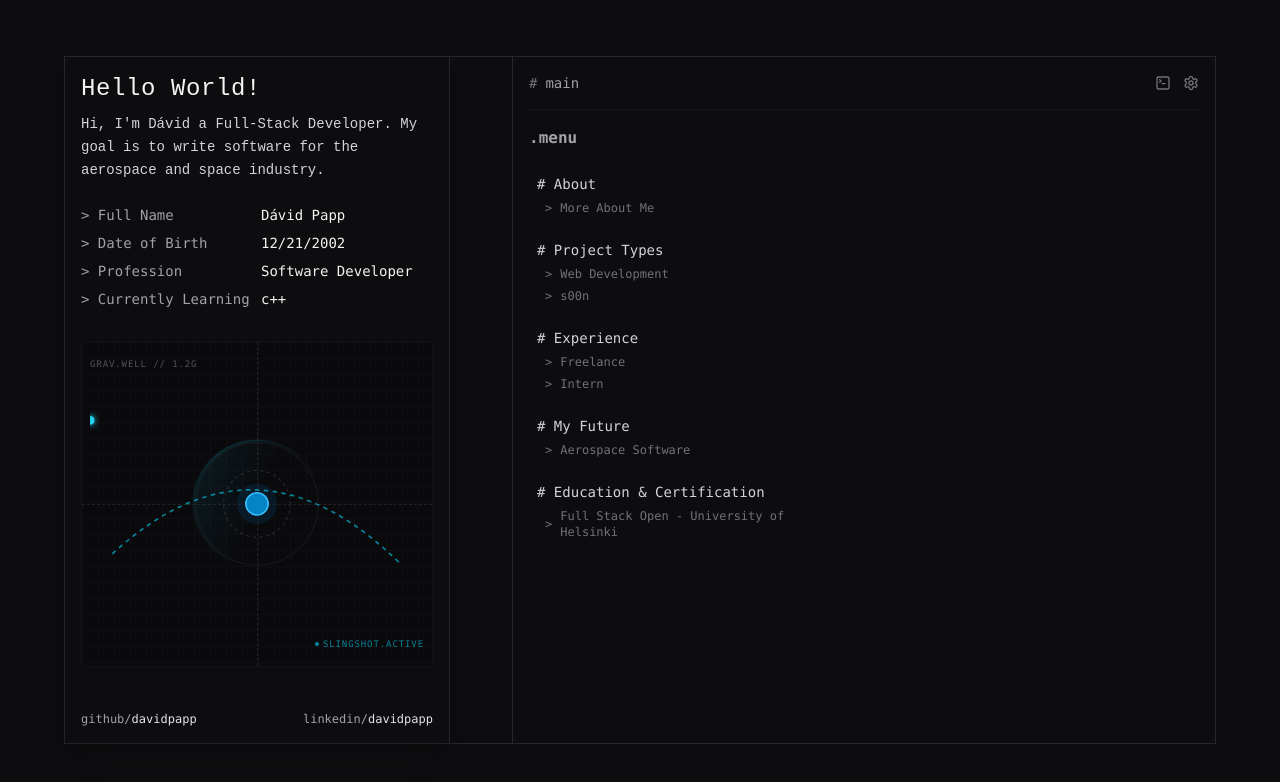
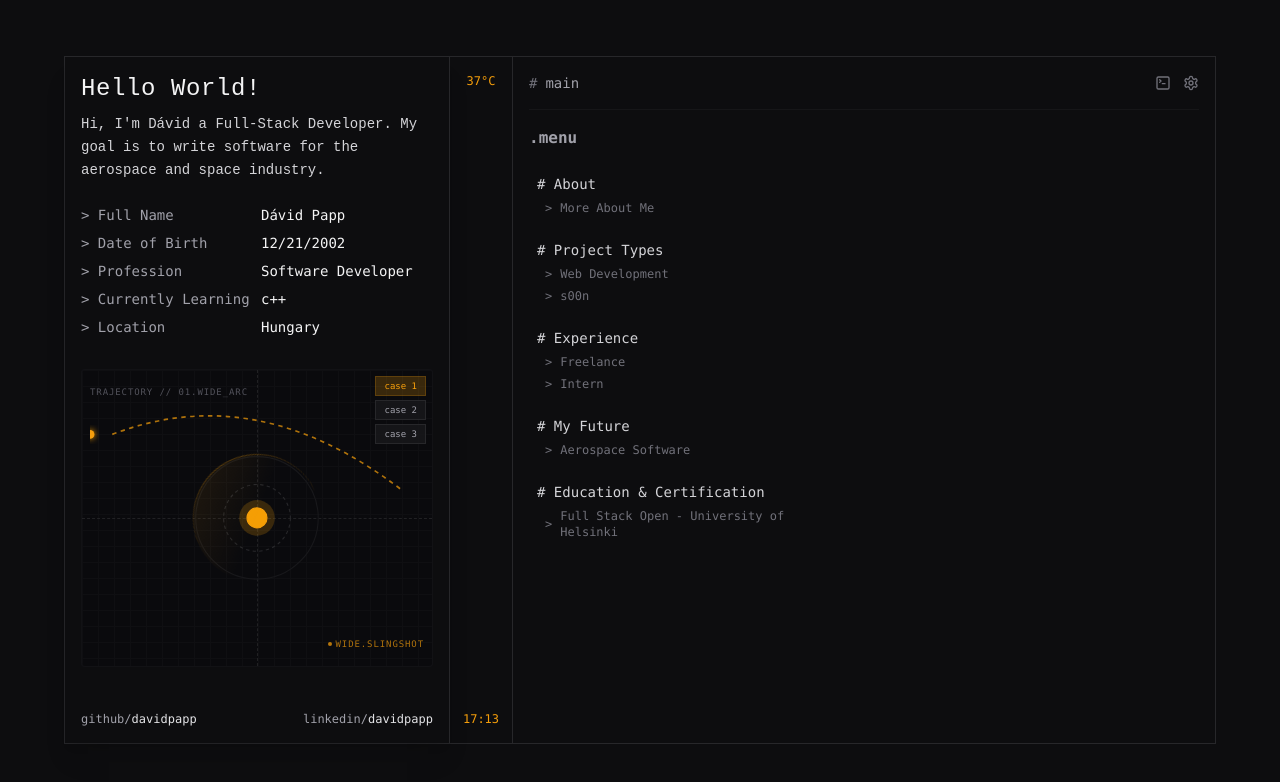
Before and after one commit to impappdavid/portfolio, a Next.js app: page / in a window 1280 px wide. Shown: the top 782 px of the page. Built offline with nearby package versions, Linux system fonts and the light colour scheme; a web font is replaced by a local one.

Commit message:
Changing some animation and modifying the terminal commands

```diff
--- a/src/app/page.tsx
+++ b/src/app/page.tsx
@@ -1,4 +1,5 @@
 "use client";
+import HungaryWidget from "@/components/my-components/home/Info";
 import Intro from "@/components/my-components/home/Intro";
 import MainMenu from "@/components/my-components/home/Menu";
 import ReactLenis from "@studio-freight/react-lenis";
@@ -24,9 +25,7 @@ export default function Home() {
         >
           <div className="w-full max-w-6xl border border-zinc-800 h-screen flex">
             <Intro />
-            <div className="min-w-16 h-fill p-2 border-x border-zinc-800 text-white">
-
-            </div>
+            <HungaryWidget />
             <MainMenu />
           </div>
         </div>
--- /dev/null
+++ b/src/components/my-components/home/Info.tsx
@@ -0,0 +1,27 @@
+import { useState, useEffect } from "react";
+
+export default function HungaryWidget() {
+  const [hungaryTime, setHungaryTime] = useState("");
+
+  useEffect(() => {
+    const updateTime = () => {
+      const timeString = new Date().toLocaleTimeString("en-GB", {
+        timeZone: "Europe/Budapest",
+        hour: "2-digit",
+        minute: "2-digit",
+      });
+      setHungaryTime(timeString);
+    };
+
+    updateTime();
+    const interval = setInterval(updateTime, 1000);
+    return () => clearInterval(interval);
+  }, []);
+
+  return (
+    <div className="min-w-16 h-full p-4 border-x border-zinc-800 text-[#f59e0b] flex flex-col justify-between items-center text-xs font-mono">
+      <span>37°C</span>
+      <span>{hungaryTime}</span>
+    </div>
+  );
+}
--- a/src/components/my-components/home/Intro.tsx
+++ b/src/components/my-components/home/Intro.tsx
@@ -1,7 +1,29 @@
-import { motion } from "framer-motion";
+import { useState, useEffect } from "react";
+import { motion, AnimatePresence } from "framer-motion";
 
 function Intro() {
-  const trajectoryPath = "M 20 120 Q 150 0 280 130";
+  const [activeMode, setActiveMode] = useState<"1" | "2" | "3">("1");
+  const [isLoading, setIsLoading] = useState<boolean>(true);
+
+  // Handle Initial Load (1500ms timeout)
+  useEffect(() => {
+    const timer = setTimeout(() => {
+      setIsLoading(false);
+    }, 1500);
+    return () => clearTimeout(timer);
+  }, []);
+
+  // Handle Mode Switching Loading State (1500ms timeout)
+  const handleModeChange = (mode: "1" | "2" | "3") => {
+    if (mode === activeMode) return;
+    setIsLoading(true);
+    setActiveMode(mode);
+
+    setTimeout(() => {
+      setIsLoading(false);
+    }, 1500);
+  };
+
   return (
     <>
       <div className="min-w-96 max-w-96 h-full p-4 flex flex-col gap-6 text-zinc-100 shadow-xl overflow-hidden">
@@ -27,6 +49,9 @@ function Intro() {
 
           <div className="text-sm text-zinc-400">&gt; Currently Learning</div>
           <div className="text-sm">c++</div>
+
+          <div className="text-sm text-zinc-400">&gt; Location</div>
+          <div className="text-sm">Hungary</div>
         </div>
 
         {/* Aerospace Orbital Radar & Trajectory Display */}
@@ -36,21 +61,14 @@ function Intro() {
           <div className="absolute inset-x-0 top-1/2 border-b border-dashed border-zinc-800/80" />
           <div className="absolute inset-y-0 left-1/2 border-r border-dashed border-zinc-800/80" />
 
-          {/* SVG Canvas for Planet, Orbits, Trajectory & Target Dot */}
+          {/* SVG Canvas */}
           <svg
             className="absolute inset-0 w-full h-full p-2"
             viewBox="0 0 300 150"
             preserveAspectRatio="xMidYMid meet"
           >
             <defs>
-              {/* Glow filter for planet & target */}
-              <filter
-                id="cyan-glow"
-                x="-50%"
-                y="-50%"
-                width="200%"
-                height="200%"
-              >
+              <filter id="cyan-glow" x="-50%" y="-50%" width="200%" height="200%">
                 <feGaussianBlur stdDeviation="3" result="blur" />
                 <feMerge>
                   <feMergeNode in="blur" />
@@ -59,91 +77,196 @@ function Intro() {
               </filter>
             </defs>
 
-            {/* Concentric Orbit Rings around the central planet */}
-            <circle
-              cx="150"
-              cy="75"
-              r="30"
-              fill="none"
-              stroke="#27272a"
-              strokeWidth="1"
-              strokeDasharray="3 3"
-            />
-            <circle
-              cx="150"
-              cy="75"
-              r="55"
-              fill="none"
-              stroke="#18181b"
-              strokeWidth="1"
-            />
+            {/* Orbit Rings around Central Body */}
+            <circle cx="150" cy="75" r="30" fill="none" stroke="#27272a" strokeWidth="1" strokeDasharray="3 3" />
+            <circle cx="150" cy="75" r="55" fill="none" stroke="#18181b" strokeWidth="1" />
 
-            {/* Gravitational Body / Planet in the Center */}
+            {/* Central Planet Mass (Main Dot) */}
             <g>
-              {/* Gravitational atmosphere ring */}
-              <circle cx="150" cy="75" r="18" fill="#082f49" opacity="0.4" />
-              {/* Solid Planet Body */}
-              <circle
-                cx="150"
-                cy="75"
-                r="10"
-                fill="#0284c7"
-                stroke="#38bdf8"
-                strokeWidth="1.5"
-              />
-              {/* Inner core accent */}
+              <circle cx="150" cy="75" r="16" fill="#f59e0b" opacity="0.2" />
+              <circle cx="150" cy="75" r="9" fill="#f59e04" stroke="#f59e0b" strokeWidth="1" />
             </g>
 
-            {/* Bent Trajectory Arc Line */}
+            {/* SKETCH #1: Wide, gentle arc far over the top */}
+            {activeMode === "1" && (
+              <g>
                 <path
-              id="gravity-trajectory"
-              d={trajectoryPath}
+                  d="M 20 0 Q 150 -50 280 50"
                   fill="none"
-              stroke="#06b6d4"
+                  stroke="#f59e0b"
                   strokeWidth="1.5"
                   strokeDasharray="4 4"
                   className="opacity-70"
                 />
-
-            {/* Satellite locked 100% to the path via native SVG motion */}
                 <g filter="url(#cyan-glow)">
-              <circle r="4" fill="#22d3ee">
+                  <circle r="4" fill="#f59e0b">
                     <animateMotion
-                  dur="6s"
+                      key="case-1"
+                      dur="5s"
                       repeatCount="indefinite"
                       rotate="auto"
-                  path={trajectoryPath}
+                      path="M 20 0 Q 150 -50 280 50"
                       calcMode="spline"
                       keySplines="0.4 0 0.6 1"
                     />
                   </circle>
                 </g>
+              </g>
+            )}
+
+            {/* SKETCH #2: Tight hairpin wrap closely over the planet */}
+            {activeMode === "2" && (
+              <g>
+                <path
+                  d="M 30 130 C 100 110, 110 50, 150 50 C 190 50, 200 110, 220 140"
+                  fill="none"
+                  stroke="#f59e0b"
+                  strokeWidth="1.5"
+                  strokeDasharray="3 3"
+                  className="opacity-80"
+                />
+                <g filter="url(#cyan-glow)">
+                  <circle r="4" fill="#f59e0b">
+                    <animateMotion
+                      key="case-2"
+                      dur="3.5s"
+                      repeatCount="indefinite"
+                      rotate="auto"
+                      path="M 30 130 C 100 110, 110 50, 150 50 C 190 50, 200 110, 220 140"
+                    />
+                  </circle>
+                </g>
+              </g>
+            )}
+
+            {/* SKETCH #3: Wraps tight over main body, then curves around 2nd smaller mass */}
+            {activeMode === "3" && (
+              <g>
+                {/* Second Smaller Mass (Dot down & right) */}
+                <circle cx="215" cy="105" r="7" fill="#064e3b" opacity="0.5" />
+                <circle cx="215" cy="105" r="4" fill="#059669" stroke="#34d399" strokeWidth="1" />
+
+                {/* S-curve path passing both masses */}
+                <path
+                  d="M 25 125 C 80 110, 100 52, 145 52 C 185 52, 185 105, 200 120 C 200 120, 230 155, 255 170"
+                  fill="none"
+                  stroke="#f59e0b"
+                  strokeWidth="1.5"
+                  strokeDasharray="3 3"
+                  className="opacity-80"
+                />
+                <g filter="url(#cyan-glow)">
+                  <circle r="4" fill="#f59e0b">
+                    <animateMotion
+                      key="case-3"
+                      dur="4s"
+                      repeatCount="indefinite"
+                      rotate="auto"
+                      path="M 25 125 C 80 110, 100 52, 145 52 C 185 52, 185 105, 200 120 C 200 120, 230 155, 255 170"
+                    />
+                  </circle>
+                </g>
+              </g>
+            )}
           </svg>
 
           {/* Fixed Aspect Radar Sweep */}
           <motion.div
-            className="w-32 h-32 border-r border-cyan-500/30 rounded-full bg-gradient-to-tr from-transparent via-transparent to-cyan-500/10 pointer-events-none"
+            className="w-32 h-32 border-r border-[#f59e0b]/30 rounded-full bg-gradient-to-tr from-transparent via-transparent to-[#f59e0b]/10 pointer-events-none"
             animate={{ rotate: 360 }}
             transition={{ duration: 8, repeat: Infinity, ease: "linear" }}
           />
 
-          {/* Telemetry HUD Labels */}
+          {/* Telemetry HUD Label */}
           <div className="absolute top-1.5 left-2 font-mono text-[9px] text-zinc-600 tracking-widest pointer-events-none">
-            GRAV.WELL // 1.2G
+            {activeMode === "1" && "TRAJECTORY // 01.WIDE_ARC"}
+            {activeMode === "2" && "TRAJECTORY // 02.CLOSE_HAIRPIN"}
+            {activeMode === "3" && "TRAJECTORY // 03.DUAL_DEFLECTION"}
           </div>
-          <div className="absolute bottom-1.5 right-2 font-mono text-[9px] text-cyan-500/70 tracking-widest flex items-center gap-1 pointer-events-none">
-            <span className="w-1 h-1 rounded-full bg-cyan-500 animate-pulse" />
-            SLINGSHOT.ACTIVE
+
+          {/* 3 Buttons matching your drawing (Top Right) */}
+          <div className="absolute top-1.5 right-1.5 z-10 flex flex-col gap-1 font-mono text-[9px]">
+            <button
+              onClick={() => handleModeChange("1")}
+              className={`w-fit px-2 h-5 flex items-center justify-center border transition-colors ${
+                activeMode === "1"
+                  ? "bg-[#f59e0b]/20 text-[#f59e0b] border-[#f59e0b]/20"
+                  : "bg-zinc-900/80 text-zinc-400 border-zinc-800 hover:text-zinc-200"
+              }`}
+            >
+              case 1
+            </button>
+            <button
+              onClick={() => handleModeChange("2")}
+              className={`w-fit px-2 h-5 flex items-center justify-center border transition-colors ${
+                activeMode === "2"
+                 ? "bg-[#f59e0b]/20 text-[#f59e0b] border-[#f59e0b]/20"
+                  : "bg-zinc-900/80 text-zinc-400 border-zinc-800 hover:text-zinc-200"
+              }`}
+            >
+              case 2
+            </button>
+            <button
+              onClick={() => handleModeChange("3")}
+              className={`w-fit px-2 h-5 flex items-center justify-center border transition-colors ${
+                activeMode === "3"
+                  ? "bg-[#f59e0b]/20 text-[#f59e0b] border-[#f59e0b]/20"
+                  : "bg-zinc-900/80 text-zinc-400 border-zinc-800 hover:text-zinc-200"
+              }`}
+            >
+              case 3
+            </button>
           </div>
+
+          {/* Active Status Badge (Bottom Right) */}
+          <div className="absolute bottom-1.5 right-2 font-mono text-[9px] text-[#f59e0b]/70 tracking-widest flex items-center gap-1 pointer-events-none">
+            <span className="w-1 h-1 rounded-full bg-[#f59e0b] animate-pulse" />
+            {activeMode === "1" && "WIDE.SLINGSHOT"}
+            {activeMode === "2" && "HAIRPIN.PASS"}
+            {activeMode === "3" && "BINARY.DEFLECTION"}
+          </div>
+
+          {/* Plain Text "loading..." with Wave Dots Animation */}
+          <AnimatePresence>
+            {isLoading && (
+              <motion.div
+                initial={{ opacity: 0 }}
+                animate={{ opacity: 1 }}
+                exit={{ opacity: 0 }}
+                transition={{ duration: 0 }}
+                className="absolute inset-0 z-20 flex items-center justify-center bg-[#0d0d0f] select-none"
+              >
+                <div className="flex items-center font-mono text-xs text-zinc-400 tracking-wider">
+                  <span>Loading</span>
+                  <div className="flex ml-0.5">
+                    {[0, 1, 2].map((i) => (
+                      <motion.span
+                        key={i}
+                        animate={{ y: [0, -3, 0] }}
+                        transition={{
+                          duration: 0.6,
+                          repeat: Infinity,
+                          ease: "easeInOut",
+                          delay: i * 0.15,
+                        }}
+                      >
+                        .
+                      </motion.span>
+                    ))}
+                  </div>
+                </div>
+              </motion.div>
+            )}
+          </AnimatePresence>
         </div>
 
         {/* Minimal Text Social Links */}
-        <div className="flex items-center justify-between pt-3  font-mono text-xs text-zinc-400">
+        <div className="flex items-center justify-between pt-3 font-mono text-xs text-zinc-400">
           <a
             href="https://github.com/yourusername"
             target="_blank"
             rel="noopener noreferrer"
-            className="hover:text-cyan-400 transition-colors duration-200"
+            className="hover:text-[#f59e0b] transition-colors duration-200"
           >
             github/<span className="text-zinc-200">davidpapp</span>
           </a>
@@ -152,7 +275,7 @@ function Intro() {
             href="https://linkedin.com/in/yourusername"
             target="_blank"
             rel="noopener noreferrer"
-            className="hover:text-cyan-400 transition-colors duration-200"
+            className="hover:text-[#f59e0b] transition-colors duration-200"
           >
             linkedin/<span className="text-zinc-200">davidpapp</span>
           </a>
@@ -161,4 +284,5 @@ function Intro() {
     </>
   );
 }
-export default Intro
+
+export default Intro;
```
Also changed, not shown: src/components/my-components/home/Menu.tsx (+115 -45 lines). Lines whose indentation alone changed are shown as unchanged.
